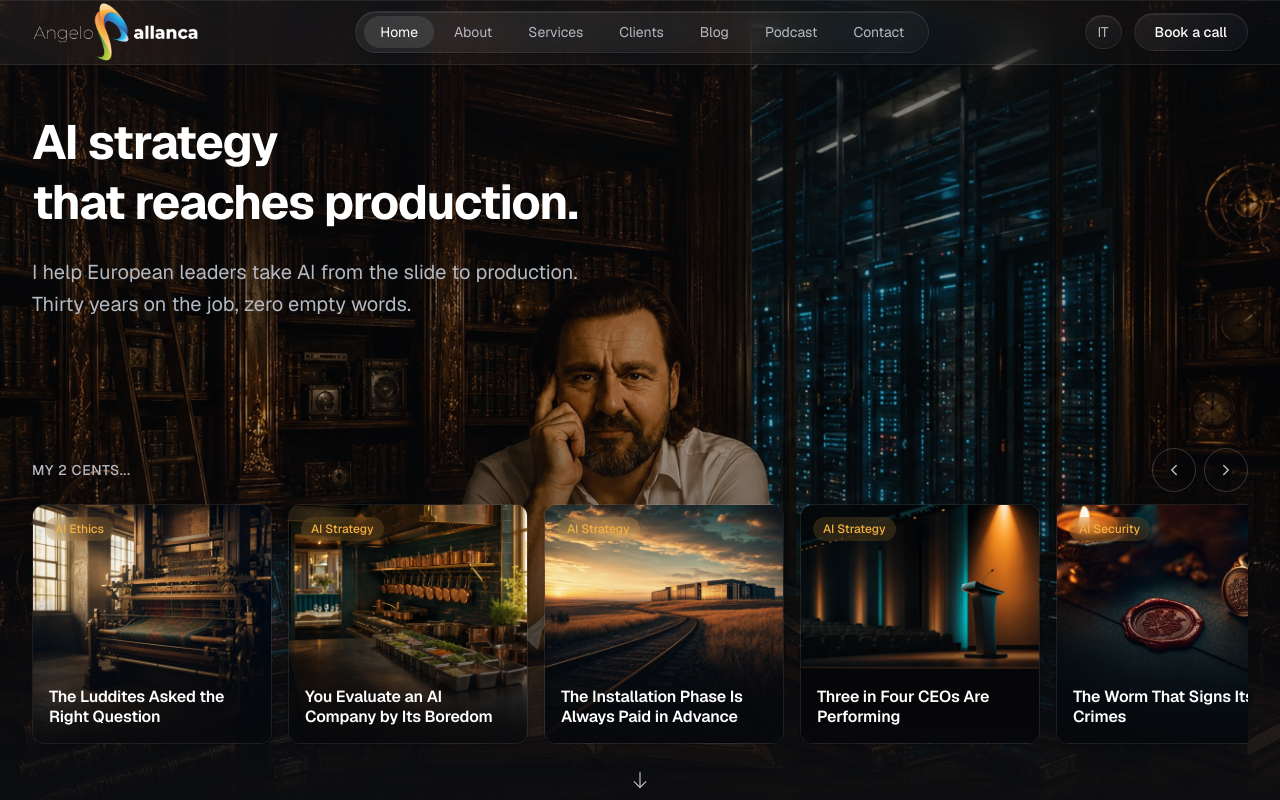
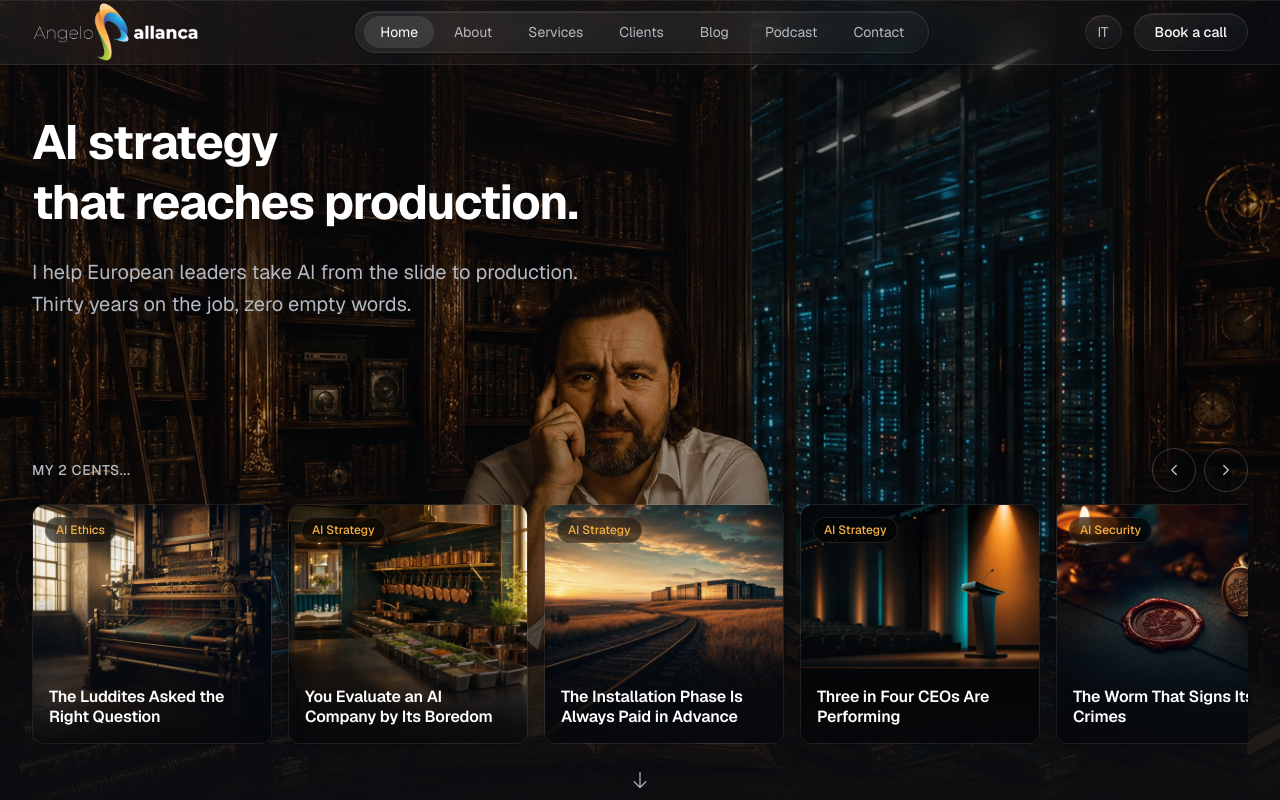
Before and after one commit to therealpan/pallanca-info-blog, a Next.js app: page /en in a window 1280 px wide. Shown: the top 800 px of the page. Built offline with nearby package versions, Linux system fonts and the light colour scheme.

Commit message:
cards: topic chip on dark glass for legibility on warm card backgrounds

```diff
--- a/src/components/HeroSection.tsx
+++ b/src/components/HeroSection.tsx
@@ -53,7 +53,7 @@ function CarouselCard({
             className="object-cover"
           />
           <div className="flip-scrim" />
-          <span className="absolute top-3 left-3 bg-[var(--color-accent)]/15 text-[var(--color-accent)] px-2.5 py-1 rounded-full font-medium text-xs backdrop-blur-sm">
+          <span className="absolute top-3 left-3 bg-black/55 text-[var(--color-accent)] px-2.5 py-1 rounded-full font-medium text-xs backdrop-blur-md border border-white/10">
             {post.topic}
           </span>
           <div className="flip-title">{displayTitle}</div>
```
